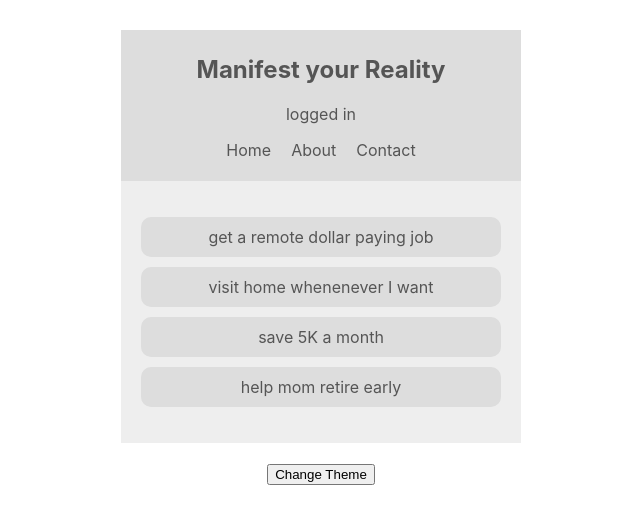
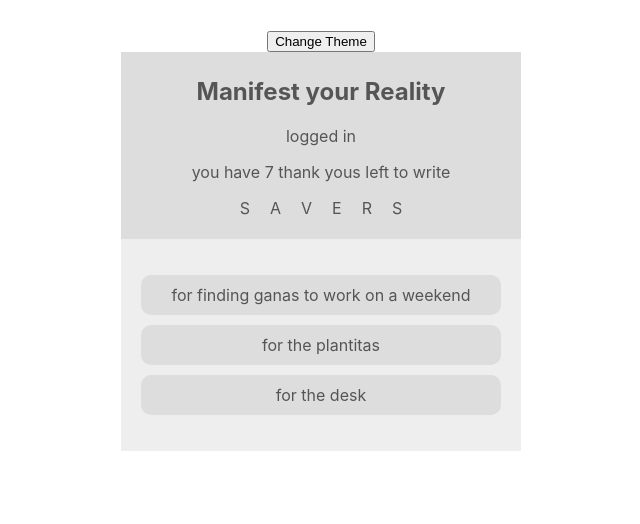
Before and after one commit to olessiap/Create-Your-Reality-Web-App, a React (Create React App) app: page / in a window 1280 px wide. Shown: the top 524 px of the page, without its empty margins (319-959 px from the left). Built offline with nearby package versions, Linux system fonts and the light colour scheme.

Commit message:
added thank you context, rendered thank yous list and added thank you count in navbar

```diff
--- a/package.json
+++ b/package.json
@@ -8,7 +8,8 @@
     "@testing-library/user-event": "^7.1.2",
     "react": "^16.12.0",
     "react-dom": "^16.12.0",
-    "react-scripts": "3.4.0"
+    "react-scripts": "3.4.0",
+    "react-uuid": "^1.0.2"
   },
   "scripts": {
     "start": "react-scripts start",
--- a/public/index.html
+++ b/public/index.html
@@ -24,7 +24,7 @@
       work correctly both with client-side routing and a non-root public URL.
       Learn how to configure a non-root public URL by running `npm run build`.
     -->
-    <title>React App</title>
+    <title>Create Your Reality</title>
   </head>
   <body>
     <noscript>You need to enable JavaScript to run this app.</noscript>
--- a/src/App.css
+++ b/src/App.css
@@ -19,17 +19,17 @@ nav ul li {
   /* padding:5px; */
 }
 
-.manifest-list {
+.thank-you-list {
   padding:20px;
   margin-bottom:20px;
 }
 
-.manifest-list ul {
+.thank-you-list ul {
   padding:0;
   list-style-type: none;
 }
 
-.manifest-list li {
+.thank-you-list li {
   padding:10px;
   margin:10px auto;
   border-radius: 10px;
--- a/src/App.js
+++ b/src/App.js
@@ -1,11 +1,11 @@
 import React from 'react';
 import './App.css';
-import ManifestList from "./components/ManifestList"
 import Navbar from "./components/Navbar"
 import ThemeContextProvider from './contexts/ThemeContext';
 import ToggleTheme from './components/ToggleTheme';
 import AuthContextProvider from './contexts/AuthContext';
-import ManifestContextProvider from './contexts/ManifestContext';
+import ThankYouContextProvider from './contexts/ThankYouContext';
+import ThankYouList from './components/ThankYouList';
 
 
 function App() {
@@ -13,13 +13,13 @@ function App() {
     <div className="app">
     <ThemeContextProvider>
       <AuthContextProvider>
-        <Navbar />
-        <ManifestContextProvider>
-          <ManifestList />
-        </ManifestContextProvider>
-        <ToggleTheme />
+        <ThankYouContextProvider>
+          <ToggleTheme />
+          <Navbar />
+          <ThankYouList />
+        </ThankYouContextProvider>
       </AuthContextProvider>
-     </ThemeContextProvider>
+    </ThemeContextProvider>
     </div>
   )
 }
--- a/src/components/ManifestList.js
+++ /dev/null
@@ -1,22 +0,0 @@
-import React, { useContext } from 'react'
-import { ThemeContext } from '../contexts/ThemeContext'
-import { ManifestContext } from '../contexts/ManifestContext';
-
-const ManifestList = () => {
-  const { isLightTheme, light, dark } = useContext(ThemeContext)
-  const { manifestations } = useContext(ManifestContext)
-  const theme = isLightTheme ? light : dark
-  return (
-    <div className="manifest-list" style={{ background:theme.bg, color:theme.syntax }}>
-      <ul>
-        {manifestations.map(item => {
-          return (
-            <li key={item.id} style={{background:theme.ui}}>{item.name}</li>
-          )
-        })}
-      </ul>
-    </div>
-   )
-}
-
-export default ManifestList
--- a/src/components/Navbar.js
+++ b/src/components/Navbar.js
@@ -1,21 +1,28 @@
 import React, { useContext } from 'react'
 import { ThemeContext } from '../contexts/ThemeContext'
 import { AuthContext } from '../contexts/AuthContext'
+import { ThankYouContext } from '../contexts/ThankYouContext';
 
 const Navbar = () => {
   const { isAuthenticated, toggleAuth } = useContext(AuthContext)
   const { isLightTheme, light, dark } = useContext(ThemeContext)
+  const { thankYous } = useContext(ThankYouContext)
   const theme = isLightTheme ? light : dark
+
   return (
     <nav style={{ background: theme.ui, color:theme.syntax, }}>
       <h1>Manifest your Reality</h1>
       <div onClick={toggleAuth}>
         { isAuthenticated ? 'logged in' : 'logged out'}
       </div>
+      <p>you have {10 - thankYous.length} thank yous left to write</p>
       <ul>
-        <li>Home</li>
-        <li>About</li>
-        <li>Contact</li>
+        <li>S</li>
+        <li>A</li>
+        <li>V</li>
+        <li>E</li>
+        <li>R</li>
+        <li>S</li>
       </ul>
     </nav>
   )
--- /dev/null
+++ b/src/components/ThankYouDetails.js
@@ -0,0 +1,12 @@
+import React, { useContext } from 'react'
+import { ThemeContext } from '../contexts/ThemeContext';
+
+const ThankYouDetails = (props) => {
+  const { isLightTheme, dark, light } = useContext(ThemeContext)
+  const theme = isLightTheme ? light : dark
+  return(
+    <li style={{background:theme.ui}}>{props.thankYou}</li>
+  )
+}
+
+export default ThankYouDetails
--- /dev/null
+++ b/src/components/ThankYouList.js
@@ -0,0 +1,21 @@
+import React, { useContext } from 'react'
+import { ThankYouContext } from '../contexts/ThankYouContext'
+import ThankYouDetails from '../components/ThankYouDetails'
+import { ThemeContext } from '../contexts/ThemeContext';
+
+const ThankYouList = () => {
+  const { isLightTheme, light, dark } = useContext(ThemeContext)
+  const { thankYous } = useContext(ThankYouContext)
+  const theme = isLightTheme ? light : dark
+  return (
+    <div className="thank-you-list" style={{background:theme.bg, color:theme.syntax}}>
+      <ul>
+        {thankYous.map(item => {
+          return <ThankYouDetails key={item.id} thankYou={item.title} />
+        })}
+      </ul>
+    </div>
+  )
+}
+
+export default ThankYouList
--- a/src/contexts/ManifestContext.js
+++ /dev/null
@@ -1,20 +0,0 @@
-import React, { createContext, useState } from 'react'
-
-export const ManifestContext = createContext()
-
-const ManifestContextProvider = (props) => {
-  const [ manifestations, setManifestation ] = useState([
-    {name: "get a remote dollar paying job", id: 1},
-    {name: "visit home whenenever I want", id: 2},
-    {name: "save 5K a month", id:3},
-    {name: "help mom retire early", id:4},
-
-  ])
-  return (
-    <ManifestContext.Provider value={{manifestations}}>
-      {props.children}
-    </ManifestContext.Provider>
-  )
-}
-
-export default ManifestContextProvider
--- /dev/null
+++ b/src/contexts/ThankYouContext.js
@@ -0,0 +1,24 @@
+import React, { useState, createContext } from 'react'
+
+export const ThankYouContext = createContext()
+
+const ThankYouContextProvider = (props) => {
+  const [thankYous, setThankYou] = useState([
+    {title: "for finding ganas to work on a weekend", id:1},
+    {title: "for the plantitas", id:2},
+    {title: "for the desk", id:3}
+  ])
+  // addThankYou = (thankYou) => {
+  //   setThankYou(...thankYous, thankYou)
+  // }
+  // removeThankYou = (id) => {
+  //   thankYous.filter(() => thankYou.id !== id)
+  // }
+  return (
+    <ThankYouContext.Provider value={{thankYous}}>
+      {props.children}
+    </ThankYouContext.Provider>
+  )
+}
+
+export default ThankYouContextProvider
```
Also changed, not shown: src/components/ThankYouForm.js (added), 1 other file (tests, documents, lock files or other folders).
